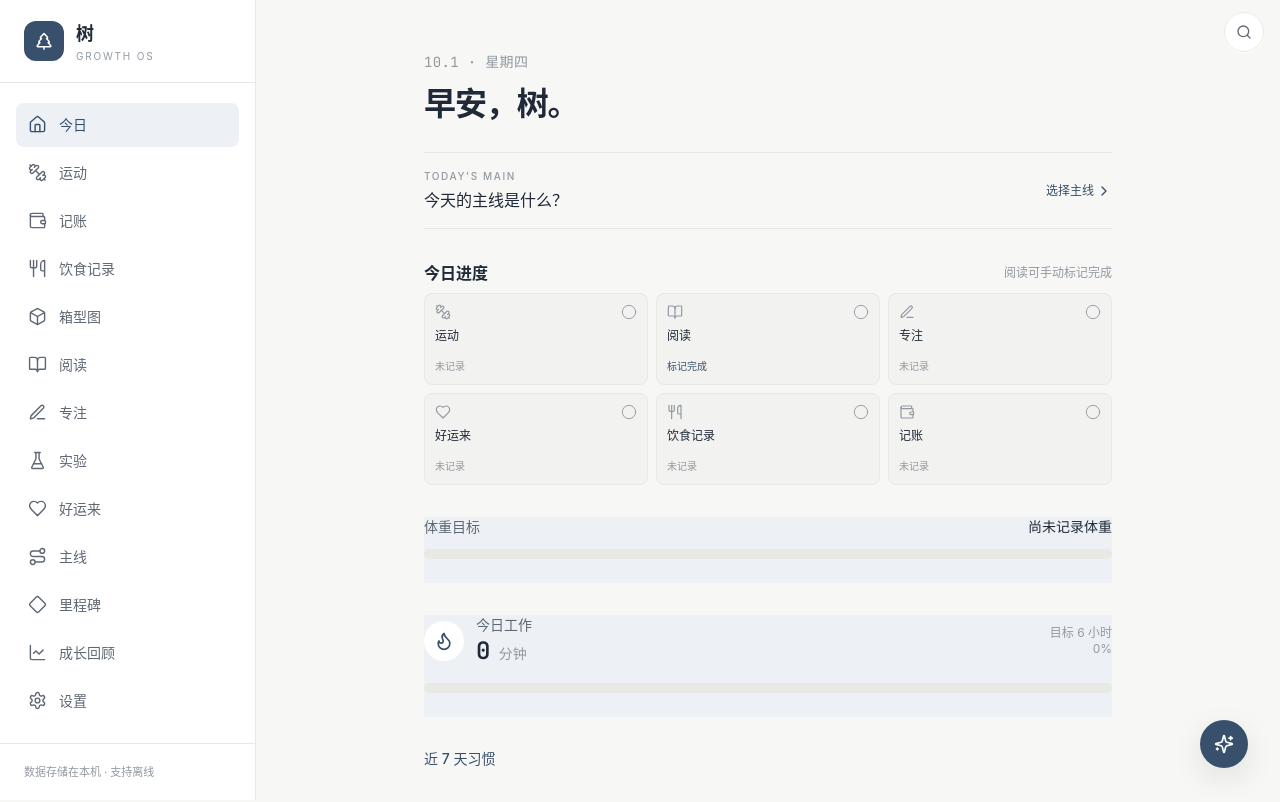
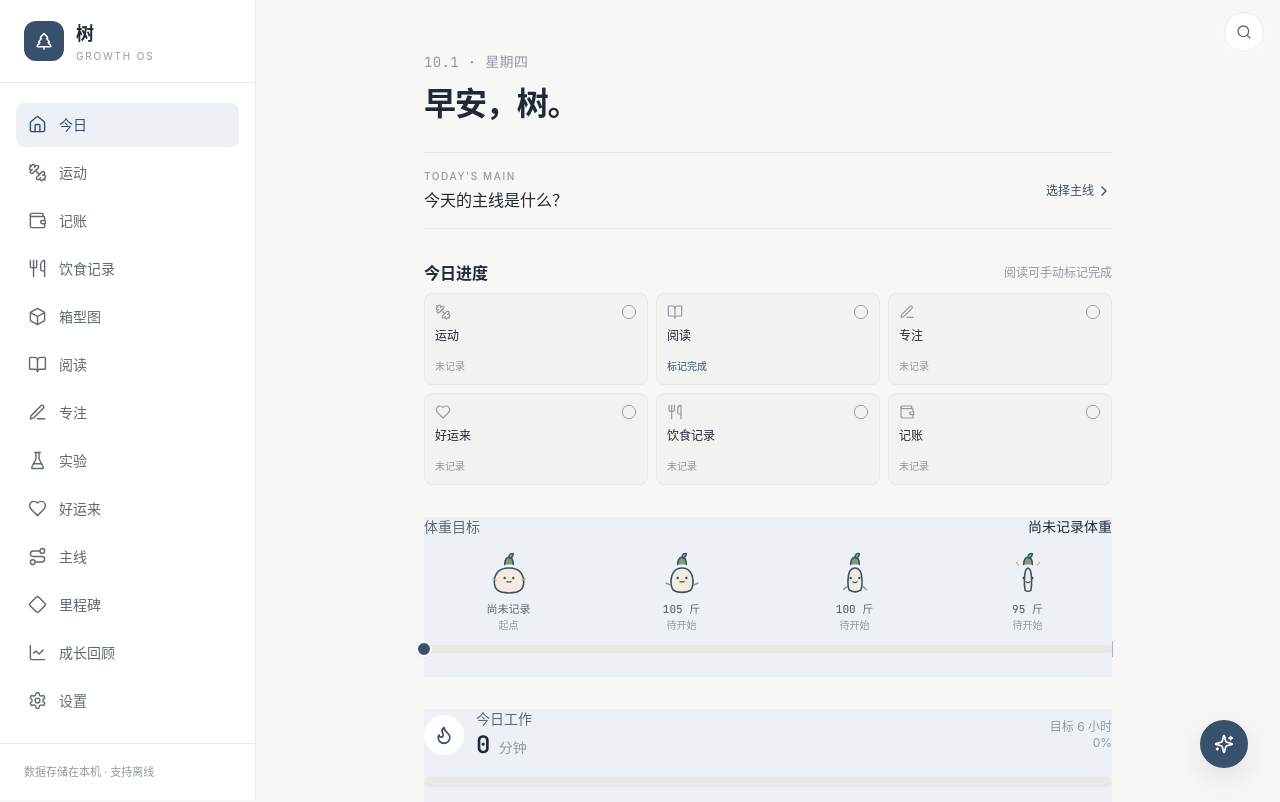
Before and after one commit to shuhan131313-jpg/xiaoshu-growth-os, a Next.js app: page / in a window 1280 px wide. Shown: the top 802 px of the page. Built offline with nearby package versions, Linux system fonts and the light colour scheme.

Commit message:
完善体重目标阶段追踪与吉祥物

```diff
--- a/app/page.tsx
+++ b/app/page.tsx
@@ -20,9 +20,21 @@ import { GROWTH_MODULES } from "@/lib/constants";
 import { todayKey, greeting, weekdayCN } from "@/lib/utils";
 import { getTodayTaskMap, getHeatmap, setTodayTask } from "@/lib/summary";
 import { repos } from "@/lib/db/repo";
-import type { DailyMainRecord } from "@/lib/db/db";
+import type { DailyMainRecord, WeightRecord } from "@/lib/db/db";
 import { getDailyMain } from "@/lib/mainline";
 import { MainlineSheet } from "@/components/mainline/mainline-sheet";
+import {
+  daysUntil,
+  getWeightGoalSettings,
+  highestWeightJin,
+  latestWeight,
+  saveWeightGoalSettings,
+  stageDates,
+  type WeightGoalSettings,
+  validWeightRecordsSince,
+  weightProgress,
+  WEIGHT_GOAL_STAGE_JIN,
+} from "@/lib/weight-goal";
 
 const PROGRESS_KEYS = ["exercise", "reading", "research", "gratitude", "food", "account"] as const;
 type ProgressKey = (typeof PROGRESS_KEYS)[number];
@@ -48,12 +60,78 @@ function heatColor(count: number, max: number): string {
   return `rgba(26,63,144,${alpha.toFixed(2)})`;
 }
 
+function TreeMascot({ stage, emphasized }: { stage: number; emphasized?: boolean }) {
+  const bodies = [
+    "M20 63 C14 58 14 45 20 38 C24 33 30 32 36 32 C42 32 48 33 52 38 C58 45 58 58 52 63 C46 68 26 68 20 63Z",
+    "M24 63 C19 57 20 43 25 37 C28 33 32 32 36 32 C40 32 44 33 47 37 C52 43 53 57 48 63 C43 67 29 67 24 63Z",
+    "M28 63 C25 56 26 41 29 36 C31 33 34 32 36 32 C38 32 41 33 43 36 C46 41 47 56 44 63 C40 66 32 66 28 63Z",
+    "M32 63 C30 55 31 40 33 35 C34 33 35 32 36 32 C37 32 38 33 39 35 C41 40 42 55 40 63 C38 65 34 65 32 63Z",
+  ];
+  return (
+    <svg viewBox="0 0 72 78" className={`h-14 w-14 ${emphasized ? "scale-110" : ""}`} aria-hidden="true">
+      <path d="M30 27 C30 20 33 17 36 17 C39 17 42 20 42 27" fill="#7F9C73" stroke="#38506B" strokeWidth="2.2" strokeLinecap="round" />
+      <path d="M36 17 C36 13 39 11 42 12 C42 16 39 18 36 18" fill="#A5BE8A" stroke="#38506B" strokeWidth="2" />
+      <path d={bodies[Math.min(stage, 3)]} fill="#F3EBDD" stroke="#38506B" strokeWidth="2.2" />
+      <circle cx="30" cy="46" r="1.7" fill="#38506B" />
+      <circle cx="42" cy="46" r="1.7" fill="#38506B" />
+      <path d={stage >= 2 ? "M33 51 Q36 54 39 51" : "M33 51 Q36 52 39 51"} fill="none" stroke="#38506B" strokeWidth="1.6" strokeLinecap="round" />
+      {stage === 0 && <path d="M18 49 L13 47 M54 49 L59 47" stroke="#A5BE8A" strokeWidth="1.8" strokeLinecap="round" />}
+      {stage === 1 && <path d="M20 56 L14 53 M52 56 L58 53" stroke="#7F9C73" strokeWidth="2" strokeLinecap="round" />}
+      {stage === 2 && <path d="M25 58 L20 62 M47 58 L52 62" stroke="#7F9C73" strokeWidth="2" strokeLinecap="round" />}
+      {stage === 3 && <path d="M23 28 L20 24 M49 28 L52 24" stroke="#D8B25C" strokeWidth="1.8" strokeLinecap="round" />}
+    </svg>
+  );
+}
+
+function WeightGoalCard({ settings, records }: { settings: WeightGoalSettings | null; records: WeightRecord[] }) {
+  const trackedRecords = settings ? validWeightRecordsSince(records, settings.startDate) : [];
+  const current = latestWeight(trackedRecords);
+  const currentJin = current ? current.value * 2 : null;
+  const startJin = settings ? highestWeightJin(records, settings.startDate) : null;
+  const progress = weightProgress(startJin, currentJin);
+  const dates = settings ? stageDates(settings) : [];
+  const stagePositions = startJin == null || startJin <= 95 ? [0, 100, 100, 100] : [0, ...WEIGHT_GOAL_STAGE_JIN.map((weight) => Math.min(100, Math.max(0, ((startJin - weight) / (startJin - 95)) * 100)))];
+  const activeStage = currentJin == null ? -1 : currentJin <= 95 ? 3 : currentJin <= 100 ? 2 : currentJin <= 105 ? 1 : 0;
+  const stageLabels = startJin == null ? ["尚未记录", "105 斤", "100 斤", "95 斤"] : [`${startJin.toFixed(1)} 斤`, "105 斤", "100 斤", "95 斤"];
+  const statuses = stageLabels.map((_, index) => {
+    if (index === 0) return "起点";
+    if (activeStage >= index) return index === 3 ? "目标完成" : "已达成";
+    if (activeStage === index - 1) return "当前目标";
+    return dates[index - 1] ? `还剩 ${daysUntil(dates[index - 1])} 天` : "待开始";
+  });
+  return (
+    <div className="space-y-2">
+      <div className="flex items-center justify-between">
+        <p className="text-sm text-ink-soft">体重目标</p>
+        <p className="tabular text-sm font-medium text-ink">{currentJin == null ? "尚未记录体重" : `${currentJin.toFixed(1)} 斤 / 95 斤`}</p>
+      </div>
+      <div className="grid grid-cols-4 items-end gap-1">
+        {stageLabels.map((label, index) => (
+          <div key={label} className={`flex min-w-0 flex-col items-center text-center ${index === activeStage || (activeStage === 3 && index === 3) ? "text-primary" : "text-ink-soft"}`}>
+            <TreeMascot stage={index} emphasized={index === activeStage || (activeStage === 3 && index === 3)} />
+            <span className="tabular text-[11px] font-medium">{label}</span>
+            <span className="truncate text-[10px] text-ink-faint">{statuses[index]}</span>
+          </div>
+        ))}
+      </div>
+      <div className="relative mt-1 h-3">
+        <div className="absolute inset-x-0 top-1 h-2 rounded-full bg-line" />
+        <div className="absolute left-0 top-1 h-2 rounded-full bg-primary transition-[width] duration-300" style={{ width: `${progress}%` }} />
+        {stagePositions.map((position, index) => <span key={`${position}-${index}`} className="absolute top-0 h-4 w-px bg-[#AAB7C3]" style={{ left: `${position}%` }} />)}
+        <span className="absolute top-0 h-4 w-4 -translate-x-1/2 rounded-full border-2 border-white bg-primary shadow-sm" style={{ left: `${progress}%` }} />
+      </div>
+      {currentJin != null && <p className="text-right text-xs text-ink-faint">{Math.round(progress)}%</p>}
+    </div>
+  );
+}
+
 export default function TodayPage() {
   const date = useMemo(() => todayKey(), []);
   const [taskMap, setTaskMap] = useState<Record<string, boolean>>({});
   const [duration, setDuration] = useState(0);
   const [workSegments, setWorkSegments] = useState<WorkSegment[]>([]);
-  const [latestWeightKg, setLatestWeightKg] = useState<number | null>(null);
+  const [weightRecords, setWeightRecords] = useState<WeightRecord[]>([]);
+  const [weightGoalSettings, setWeightGoalSettings] = useState<WeightGoalSettings | null>(null);
   const [heat, setHeat] = useState<{ date: string; count: number }[]>([]);
   const [exCount, setExCount] = useState(0);
   const [rsCount, setRsCount] = useState(0);
@@ -65,7 +143,7 @@ export default function TodayPage() {
   const [foodSummary, setFoodSummary] = useState({ total: 0, unplanned: 0 });
 
   async function load() {
-    const [map, heatmap, exercise, research, gratitude, dailyMain, foodRecords, accountRecords, weights] = await Promise.all([
+    const [map, heatmap, exercise, research, gratitude, dailyMain, foodRecords, accountRecords, weights, rawGoalSettings] = await Promise.all([
       getTodayTaskMap(date),
       getHeatmap(7),
       repos.exercise.whereDate(date),
@@ -75,7 +153,13 @@ export default function TodayPage() {
       repos.foodRecords.whereDate(date),
       repos.account.whereDate(date),
       repos.weight.all(),
+      getWeightGoalSettings(date),
     ]);
+    const trackedStartWeight = highestWeightJin(weights, rawGoalSettings.startDate);
+    const goalSettings = rawGoalSettings.startWeightJin !== trackedStartWeight
+      ? { ...rawGoalSettings, startWeightJin: trackedStartWeight ?? undefined }
+      : rawGoalSettings;
+    if (goalSettings !== rawGoalSettings) await saveWeightGoalSettings(goalSettings);
     const segments: WorkSegment[] = [
       ...exercise
         .filter((record) => Number(record.duration) > 0)
@@ -97,14 +181,8 @@ export default function TodayPage() {
       unplanned: foodRecords.filter((record) => record.isUnplanned).length,
     });
     setAccountCount(accountRecords.length);
-    const latestWeight = [...weights]
-      .filter((record) => Number.isFinite(record.value) && record.value > 0 && record.date)
-      .sort((a, b) =>
-        b.date.localeCompare(a.date) ||
-        b.createdAt - a.createdAt ||
-        (b.id ?? 0) - (a.id ?? 0)
-      )[0];
-    setLatestWeightKg(latestWeight?.value ?? null);
+    setWeightRecords(weights);
+    setWeightGoalSettings(goalSettings);
     setReady(true);
   }
 
@@ -112,7 +190,11 @@ export default function TodayPage() {
     load();
     const onWeightUpdated = () => void load();
     window.addEventListener("weight-records-updated", onWeightUpdated);
-    return () => window.removeEventListener("weight-records-updated", onWeightUpdated);
+    window.addEventListener("weight-goal-updated", onWeightUpdated);
+    return () => {
+      window.removeEventListener("weight-records-updated", onWeightUpdated);
+      window.removeEventListener("weight-goal-updated", onWeightUpdated);
+    };
     // eslint-disable-next-line react-hooks/exhaustive-deps
   }, []);
 
@@ -132,10 +214,6 @@ export default function TodayPage() {
     account: accountCount > 0,
   };
   const workPercent = Math.min(100, Math.round((duration / 360) * 100));
-  const weightJin = latestWeightKg == null ? null : latestWeightKg * 2;
-  const weightPercent = weightJin == null
-    ? 0
-    : Math.min(100, Math.max(0, ((110 - weightJin) / 15) * 100));
   let segmentOffset = 0;
 
   return (
@@ -209,19 +287,7 @@ export default function TodayPage() {
       <Link href="/exercise#weight-record" className="block rounded-xl transition hover:bg-[#E7EDF2] focus-visible:outline-none focus-visible:ring-2 focus-visible:ring-primary/30">
         <Card className="border-0 bg-[#EDF1F5] shadow-none">
           <CardContent>
-          <div className="flex items-center justify-between">
-            <p className="text-sm text-ink-soft">体重目标</p>
-            <p className="tabular text-sm font-medium text-ink">
-              {weightJin == null ? "尚未记录体重" : `${weightJin.toFixed(1)} 斤 / 95 斤`}
-            </p>
-          </div>
-          <div className="mt-3 h-2.5 w-full overflow-hidden rounded-full bg-line" aria-label="体重目标进度">
-            <div
-              className="h-full rounded-full bg-primary transition-[width] duration-300"
-              style={{ width: `${weightPercent}%` }}
-            />
-          </div>
-          {weightJin != null && <p className="mt-1.5 text-right text-xs text-ink-faint">{Math.round(weightPercent)}%</p>}
+            <WeightGoalCard settings={weightGoalSettings} records={weightRecords} />
           </CardContent>
         </Card>
       </Link>
--- /dev/null
+++ b/lib/weight-goal.ts
@@ -0,0 +1,88 @@
+import { repos } from "./db/repo";
+import type { WeightRecord } from "./db/db";
+import { todayKey } from "./utils";
+
+export const WEIGHT_GOAL_SETTINGS_KEY = "weightGoalSettings";
+export const WEIGHT_GOAL_TARGET_JIN = 95;
+export const WEIGHT_GOAL_STAGE_JIN = [105, 100, 95] as const;
+
+export interface WeightGoalSettings {
+  startDate: string;
+  targetDate: string;
+  startWeightJin?: number;
+}
+
+function addDays(dateKey: string, days: number): string {
+  const [year, month, day] = dateKey.split("-").map(Number);
+  const date = new Date(year, month - 1, day);
+  date.setDate(date.getDate() + days);
+  return todayKey(date);
+}
+
+function isDateKey(value: unknown): value is string {
+  return typeof value === "string" && /^\d{4}-\d{2}-\d{2}$/.test(value);
+}
+
+export async function getWeightGoalSettings(today = todayKey()): Promise<WeightGoalSettings> {
+  const rows = await repos.settings.all();
+  const row = rows.find((item) => item.key === WEIGHT_GOAL_SETTINGS_KEY);
+  const value = row?.value as Partial<WeightGoalSettings> | undefined;
+  if (isDateKey(value?.startDate) && isDateKey(value?.targetDate) && value.targetDate >= value.startDate) {
+    return { startDate: value.startDate, targetDate: value.targetDate };
+  }
+  const settings: WeightGoalSettings = { startDate: today, targetDate: addDays(today, 90) };
+  if (row?.id != null) await repos.settings.update(row.id, { value: settings });
+  else await repos.settings.add({ key: WEIGHT_GOAL_SETTINGS_KEY, value: settings });
+  return settings;
+}
+
+export async function saveWeightGoalSettings(settings: WeightGoalSettings): Promise<void> {
+  const rows = await repos.settings.all();
+  const row = rows.find((item) => item.key === WEIGHT_GOAL_SETTINGS_KEY);
+  if (row?.id != null) await repos.settings.update(row.id, { value: settings });
+  else await repos.settings.add({ key: WEIGHT_GOAL_SETTINGS_KEY, value: settings });
+}
+
+export function validWeightRecordsSince(records: WeightRecord[], startDate: string): WeightRecord[] {
+  return records.filter((record) =>
+    record.date >= startDate && Number.isFinite(record.value) && record.value > 0
+  );
+}
+
+export function highestWeightJin(records: WeightRecord[], startDate: string): number | null {
+  const valid = validWeightRecordsSince(records, startDate);
+  if (!valid.length) return null;
+  return Math.max(...valid.map((record) => record.value * 2));
+}
+
+export function latestWeight(records: WeightRecord[]): WeightRecord | null {
+  return [...records]
+    .filter((record) => Number.isFinite(record.value) && record.value > 0 && isDateKey(record.date))
+    .sort((a, b) =>
+      b.date.localeCompare(a.date) ||
+      b.createdAt - a.createdAt ||
+      (b.id ?? 0) - (a.id ?? 0)
+    )[0] ?? null;
+}
+
+export function daysUntil(dateKey: string, today = todayKey()): number {
+  const [year, month, day] = dateKey.split("-").map(Number);
+  const [todayYear, todayMonth, todayDay] = today.split("-").map(Number);
+  const target = new Date(year, month - 1, day).getTime();
+  const current = new Date(todayYear, todayMonth - 1, todayDay).getTime();
+  return Math.max(0, Math.ceil((target - current) / 86400000));
+}
+
+export function stageDates(settings: WeightGoalSettings): string[] {
+  const [year, month, day] = settings.startDate.split("-").map(Number);
+  const start = new Date(year, month - 1, day).getTime();
+  const [targetYear, targetMonth, targetDay] = settings.targetDate.split("-").map(Number);
+  const target = new Date(targetYear, targetMonth - 1, targetDay).getTime();
+  const totalDays = Math.max(3, Math.round((target - start) / 86400000));
+  return [1, 2].map((part) => addDays(settings.startDate, Math.round((totalDays * part) / 3))).concat(settings.targetDate);
+}
+
+export function weightProgress(startJin: number | null, currentJin: number | null): number {
+  if (startJin == null || currentJin == null || startJin <= WEIGHT_GOAL_TARGET_JIN) return currentJin != null && currentJin <= WEIGHT_GOAL_TARGET_JIN ? 100 : 0;
+  return Math.min(100, Math.max(0, ((startJin - currentJin) / (startJin - WEIGHT_GOAL_TARGET_JIN)) * 100));
+}
```
Also changed, not shown: app/exercise/page.tsx (+28 -1 lines).
